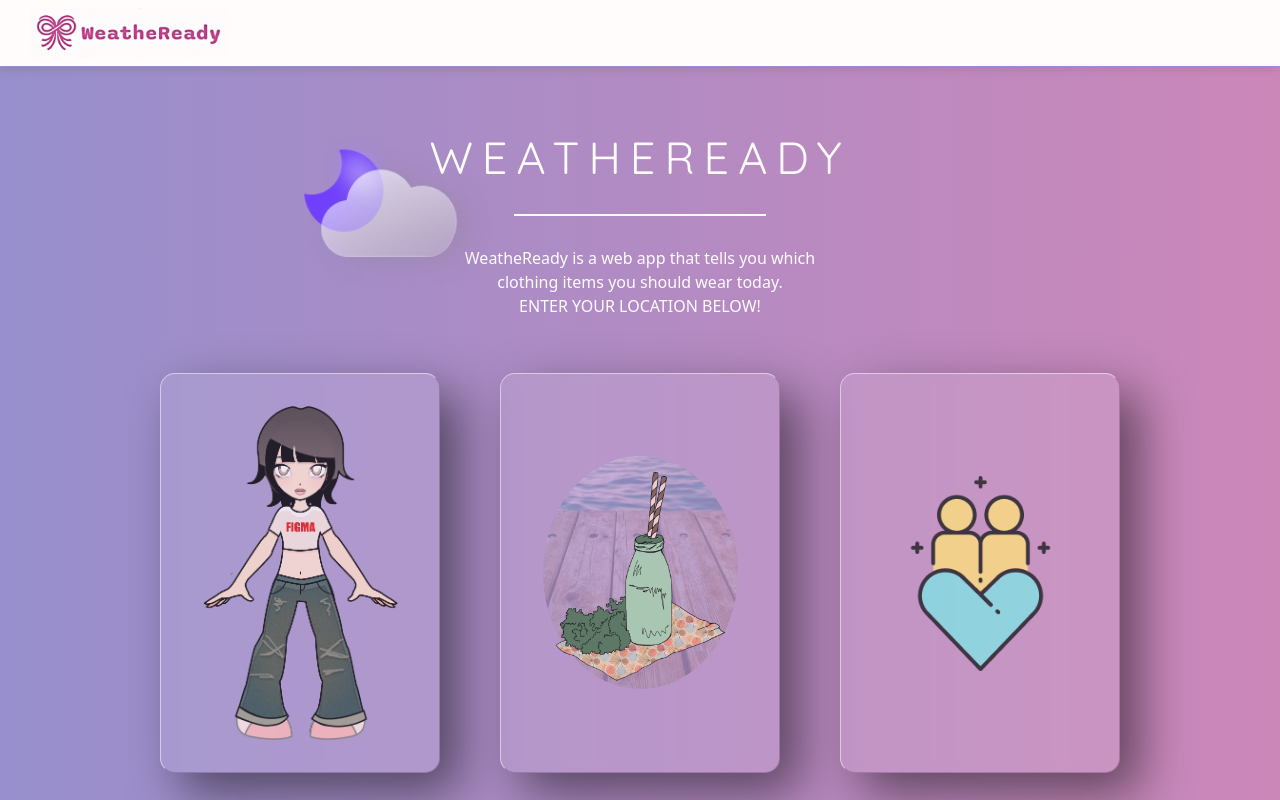
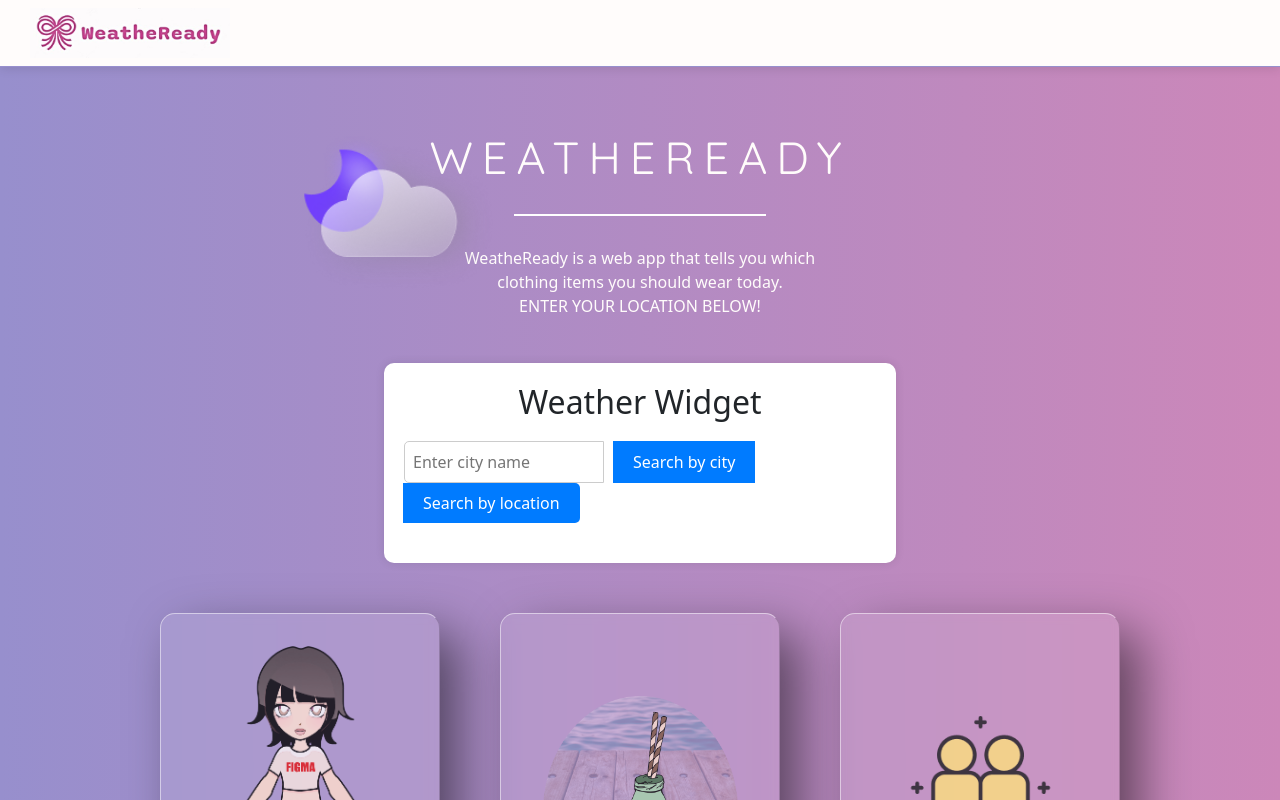
Before and after one commit to diyaag2004/WeatheReady, a React (Create React App) app in the folder weatheready/: page /food in a window 1280 px wide. Shown: the top 800 px of the page. Built offline with nearby package versions, Linux system fonts and the light colour scheme.

Commit message:
added weather widget

```diff
--- a/weatheready/src/App.js
+++ b/weatheready/src/App.js
@@ -3,12 +3,15 @@ import './App.css';
 import 'bootstrap/dist/css/bootstrap.min.css';
 import Navbar from './components/Navbar';
 import Homepage from './components/Homepage';
+import { WeatherProvider } from './contexts/WeatherContext';
 
 function App() {
   return (
     <div className="App">
       <Navbar />
       <Homepage />
+      <WeatherProvider />
+
     </div>
   );
 }
--- a/weatheready/src/components/Homepage.js
+++ b/weatheready/src/components/Homepage.js
@@ -1,10 +1,12 @@
 import React from 'react'
 import Header from './Header';
 import GlassMorphismCards from './GlassMorphismCards';
+import WeatherWidget from './WeatherWidget';
 function Homepage() {
   return (
     <>
-    <Header />
+        <Header />
+        <WeatherWidget />
       <GlassMorphismCards />
     </>
   )
--- /dev/null
+++ b/weatheready/src/components/WeatherWidget.css
@@ -0,0 +1,60 @@
+
+
+.weather-widget-container {
+    width: 40%;
+    margin: 20px auto;
+    text-align: center;
+    background-color: #ffffff;
+    border-radius: 10px;
+    box-shadow: 0px 0px 10px rgba(0, 0, 0, 0.1); /* Add shadow for depth */
+    padding: 20px;
+  }
+
+
+  .widget-title {
+
+    margin-bottom: 20px;
+  }
+
+  .input-group {
+    margin-bottom: 20px;
+  }
+
+  .input-group input[type="text"] {
+    padding: 8px;
+    border: 1px solid #ccc;
+    border-radius: 5px;
+    width: 200px;
+    margin-right: 10px;
+  }
+
+  .input-group button {
+    padding: 8px 20px;
+    border: none;
+    border-radius: 5px;
+    background-color: #007bff;
+    color: #fff;
+    cursor: pointer;
+    margin-right: 10px;
+  }
+
+  .input-group button:hover {
+    background-color: #0056b3;
+  }
+
+  .weather-info {
+    margin-top: 20px;
+  }
+
+  .weather-info h2 {
+    font-size: 24px;
+    margin-bottom: 10px;
+  }
+
+  .weather-info p {
+    margin-bottom: 5px;
+  }
+
+  .weather-info p:last-child {
+    margin-bottom: 0;
+  }
--- /dev/null
+++ b/weatheready/src/components/WeatherWidget.js
@@ -0,0 +1,93 @@
+import React, { useState, useContext } from 'react';
+import './WeatherWidget.css';
+
+import { WeatherContext } from '../contexts/WeatherContext';
+
+const WeatherWidget = () => {
+  const [city, setCity] = useState('');
+  const [weatherData, setWeatherData] = useState(null);
+  const { weatherData1, setWeatherData1 } = useContext(WeatherContext);
+  const [loading, setLoading] = useState(false);
+  const [error, setError] = useState(false);
+
+  const api_key = "94978dafad02672046620496f81cc592";
+
+  const fetchWeather = async () => {
+    setLoading(true);
+    setError(false);
+
+    try {
+        let url;
+        if(city){
+            url = `https://api.openweathermap.org/data/2.5/weather?q=${city}&appid=${api_key}&units=metric`;
+        } else{
+            const { coords } = await getCurrentLocation();
+        url = `https://api.openweathermap.org/data/2.5/weather?lat=${coords.latitude}&lon=${coords.longitude}&appid=${api_key}&units=metric`;
+      }
+
+    const response = await fetch(url);
+      const data = await response.json();
+
+      if (data.cod === '404') {
+        setError(true);
+      } else {
+        setWeatherData(data);
+        setWeatherData1(data);
+      }
+    } catch (error) {
+      console.error(error);
+      setError(true);
+    } finally {
+      setLoading(false);
+    }
+  };
+  const getCurrentLocation = () => {
+    return new Promise((resolve, reject) => {
+      if (navigator.geolocation) {
+        navigator.geolocation.getCurrentPosition(
+          position => resolve(position),
+          error => reject(error)
+        );
+      } else {
+        reject(new Error('Geolocation is not supported by this browser.'));
+      }
+    });
+  };
+
+  const handleCitySearch = () => {
+    fetchWeather();
+  };
+
+  const handleLocationSearch = () => {
+    setCity(''); // Clear city input field
+    fetchWeather();
+  };
+
+  return (
+    <div className="weather-widget-container">
+    <h2 className="widget-title">Weather Widget</h2>
+    <div className="input-group">
+      <input
+        type="text"
+        value={city}
+        onChange={(e) => setCity(e.target.value)}
+        placeholder="Enter city name"
+      />
+      <button onClick={handleCitySearch}>Search by city</button>
+      <button onClick={handleLocationSearch}>Search by location</button>
+    </div>
+    {loading && <div>Loading...</div>}
+    {error && <div>Error fetching weather data</div>}
+    {weatherData && (
+      <div className="weather-info">
+        <h2>Current Weather</h2>
+        <p>Location: {weatherData.name}</p>
+        <p>Temperature: {weatherData.main.temp} °C</p>
+        <p>Weather: {weatherData.weather[0].description}</p>
+      </div>
+    )}
+  </div>
+  );
+};
+
+export default WeatherWidget;
--- /dev/null
+++ b/weatheready/src/contexts/WeatherContext.js
@@ -0,0 +1,14 @@
+import React, { createContext, useState } from 'react';
+
+export const WeatherContext = createContext({});
+
+export const WeatherProvider = ({ children }) => {
+  const [weatherData1, setWeatherData1] = useState({});
+
+  return (
+    <WeatherContext.Provider value={{ weatherData1, setWeatherData1 }}>
+      {children}
+    </WeatherContext.Provider>
+  );
+};
+export default WeatherProvider;
```
